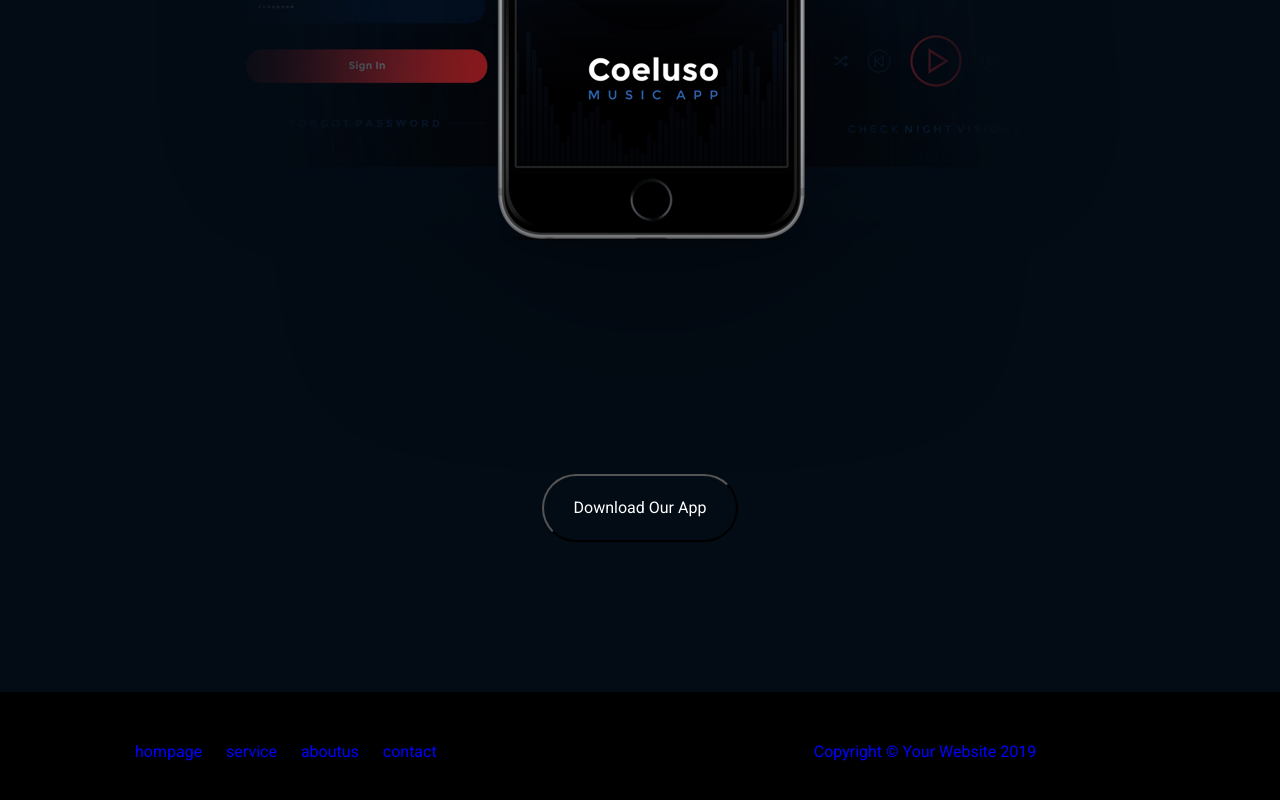
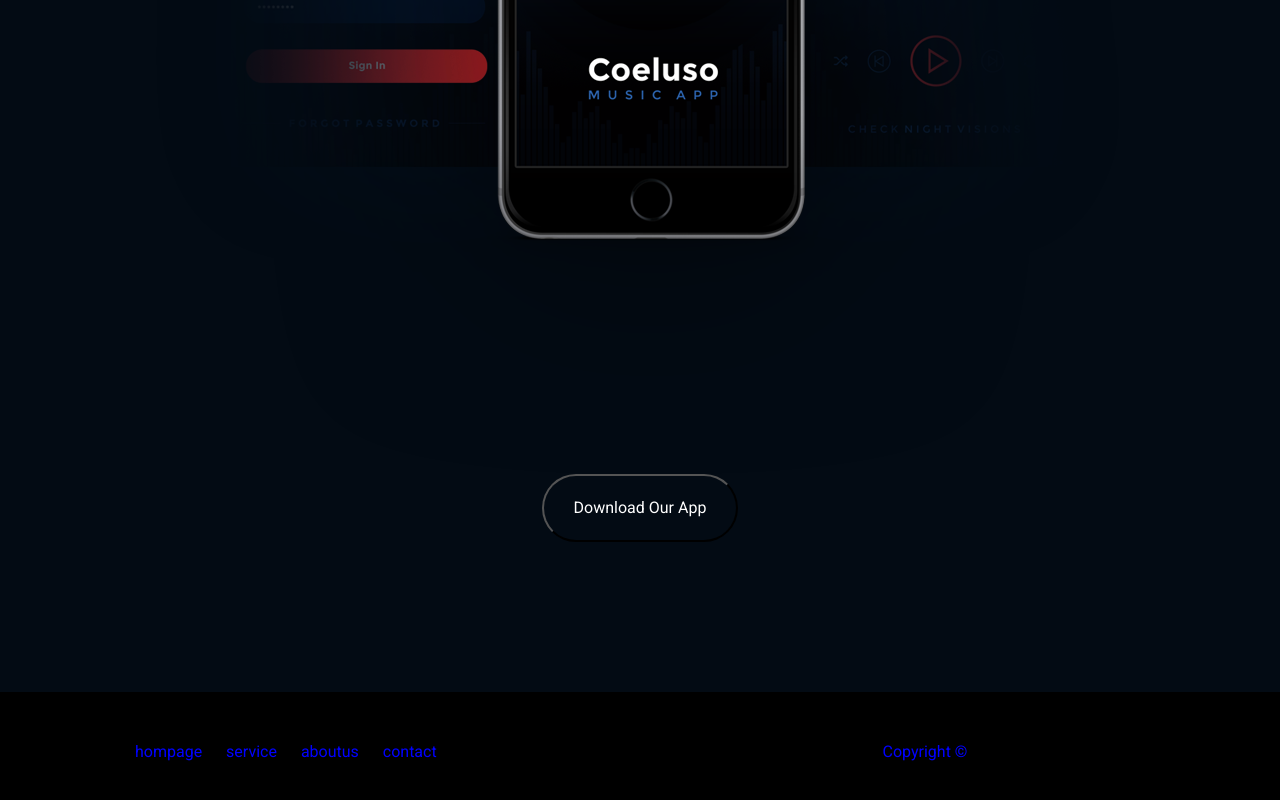
Before and after one commit to silverashiq/appmusic_sample, a plain HTML site: page index.html in a window 1280 px wide. Shown: the part 4643-5443 px from the top of the page. Drawn offline with Linux system fonts and the light colour scheme; a script that the page names is missing; files whose address does not match are found by name.

Commit message:
Update index.html

```diff
--- a/index.html
+++ b/index.html
@@ -229,7 +229,7 @@
           </ul>
         </div>
         <div class="col-6 text-center">
-           <p>Copyright &copy; Your Website 2019</p>
+           <p>Copyright &copy; </p>
         </div>
 
 
```
